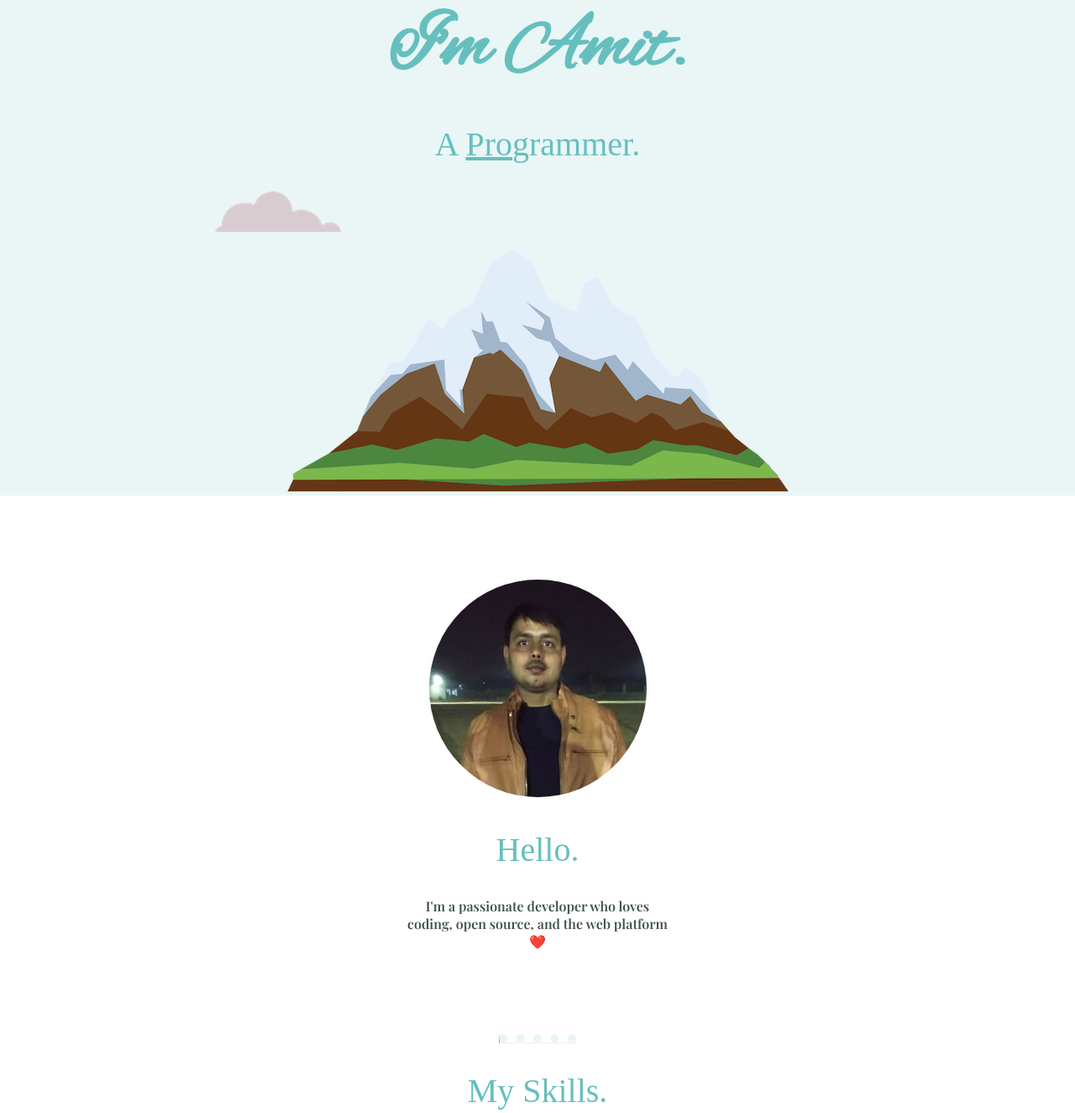
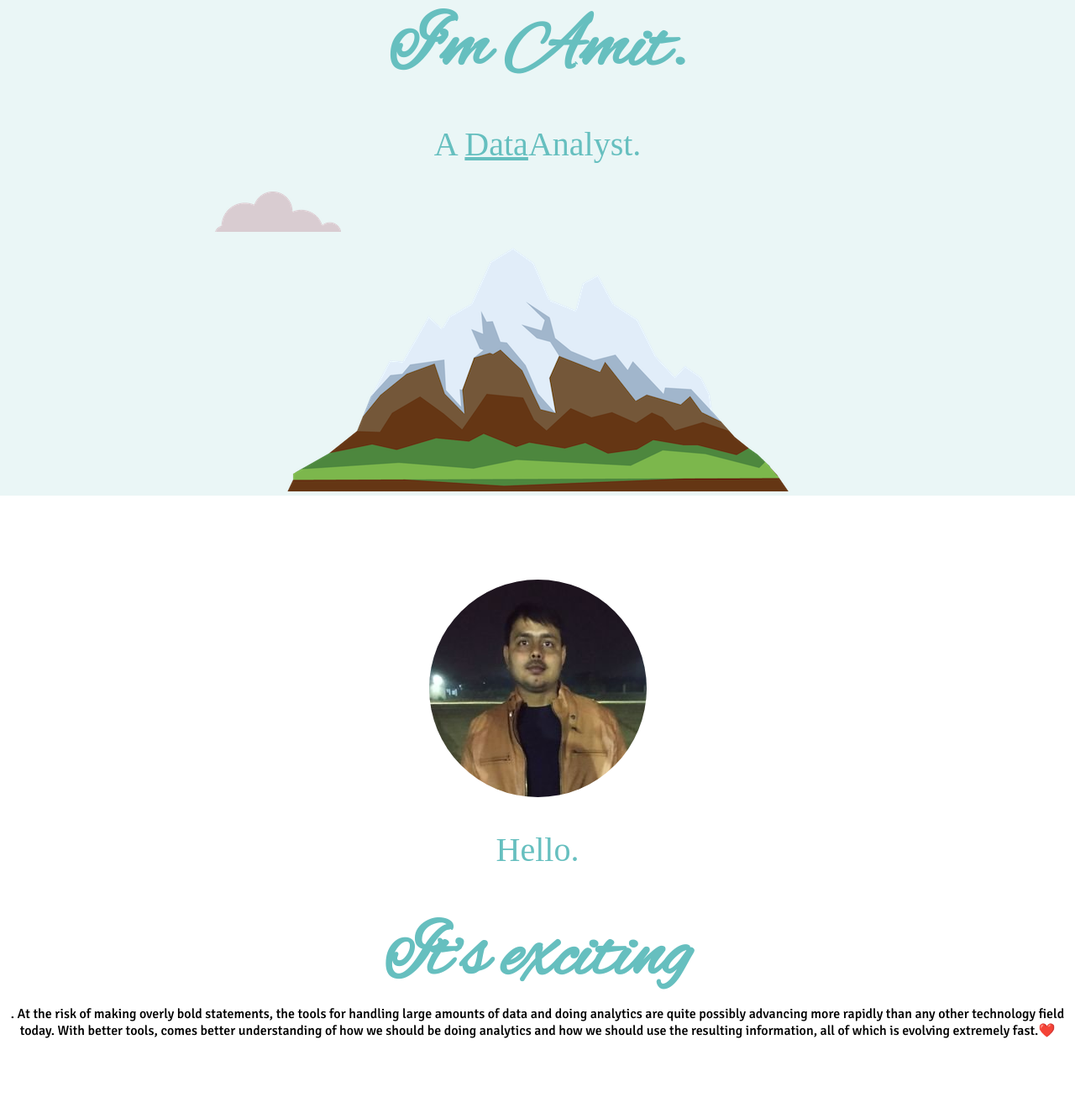
Before and after one commit to amitnitjsr96/pcv, a plain HTML site: page index.html in a window 1280 px wide. Shown: the part 200-1525 px from the top of the page at 84% size. Drawn offline with nearby package versions, Linux system fonts and the light colour scheme; a web font is replaced by a local one.

Commit message:
update index html
job role and pic

```diff
--- a/index.html
+++ b/index.html
@@ -18,7 +18,7 @@
     <h1>I'm Amit.</h1>
     <div class="programmer">
       <h2>
-        A <span class="pro">Pro</span>grammer.</h2>
+        A <span class="pro">Data</span>Analyst.</h2>
     </div>
     <img class="bottom-cloud" src="images/cloud.png" alt="cloud">
     <img src="images/mountain.png" alt="mountain">
@@ -30,13 +30,15 @@
     <div class="profile">
       <img src="images/Amit.png" alt="Amit profile pic">
       <h2>Hello.</h2>
-      <p class="intro">I'm a passionate developer who loves coding, open source, and the web platform ❤️</p>
+      <p class="intro">  <h1>It’s exciting</h1>. At the risk of making overly bold statements, the tools for handling large amounts of data and doing analytics are quite possibly advancing
+        more rapidly than any other technology field today. With better tools, comes better understanding of how we should be doing analytics and how we should use the resulting
+        information, all of which is evolving extremely fast.❤️</p>
     </div>
     <hr class="dot">
     <div class="skills">
       <h2>My Skills.</h2>
       <div class="skill-row">
-        <img class="web" src="https://media2.giphy.com/media/1Zx2wssVsQhWzald5F/200.webp?cid=ecf05e47sxuam2ocg474wpykbwpgntmc78xrtzgo0trnfje2&rid=200.webp" alt="Web Development">
+        <img class="web" src="https://www.googleapis.com/download/storage/v1/b/kaggle-user-content/o/inbox%2F2885666%2F55f8b4f1a5fce214ac53dbe3f99e482c%2F1577366623785.JPEG?generation=1577442854562948&alt=media" alt="Web Development">
         <div class="coding-Development">
           <h3>Coding & Development</h3>
           <p>I like development because it’s about puzzles, fundamentally. It’s I solved this interesting problem and now your screen looks better.</p>
```
